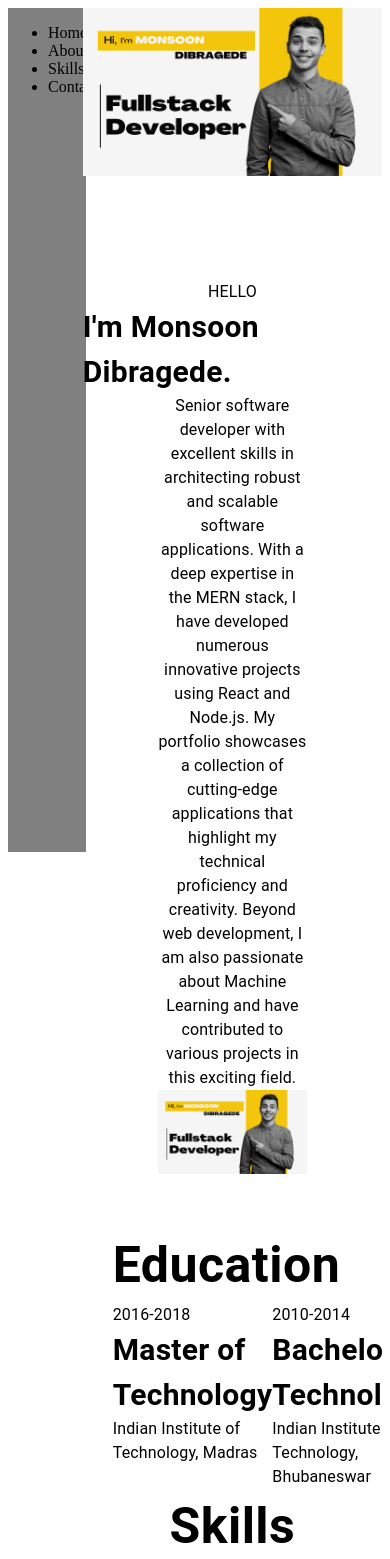
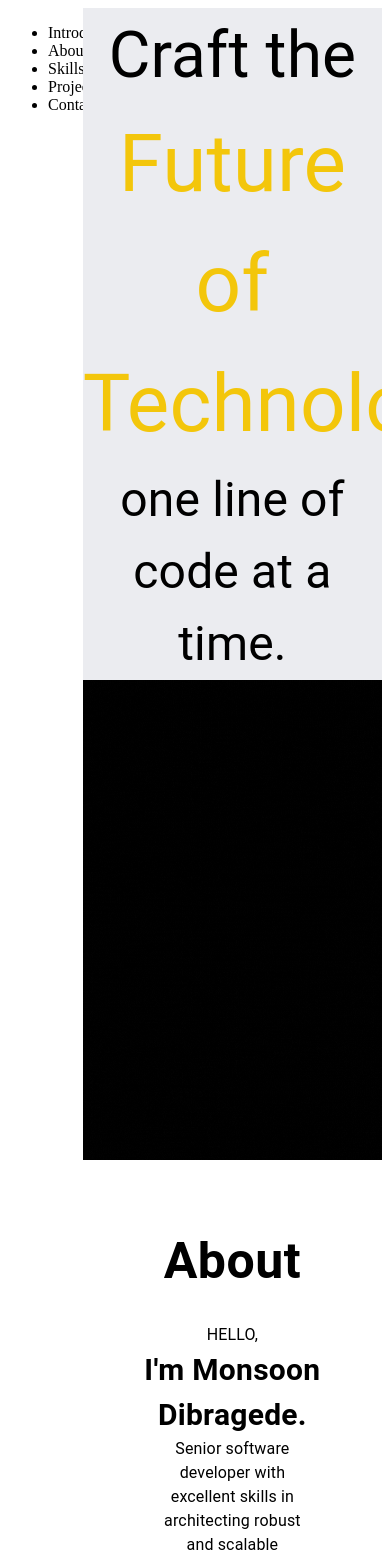
Before and after one commit to monsund/my-portfolio, a React (Create React App) app: page / in a window 390 px wide. Shown: the top 1559 px of the page. Built offline with nearby package versions, Linux system fonts and the light colour scheme.

Commit message:
worked on responsive ui. Added demo GIF to check feasibility

```diff
--- a/package.json
+++ b/package.json
@@ -5,6 +5,7 @@
   "dependencies": {
     "@emotion/react": "^11.11.4",
     "@emotion/styled": "^11.11.5",
+    "@mui/icons-material": "^5.15.19",
     "@mui/material": "^5.15.19",
     "@testing-library/jest-dom": "^5.17.0",
     "@testing-library/react": "^13.4.0",
--- a/src/components/Home.js
+++ b/src/components/Home.js
@@ -1,9 +1,12 @@
-import { Box, Grid, Typography } from '@mui/material';
+import { Box, Grid, IconButton, Typography } from '@mui/material';
 import { Link, Element } from 'react-scroll';
 import HeroImage from '../utils/Basics.png';
+import PortFolioHero from '../utils/PortfolioHero.gif';
 import DemoGIF from '../utils/demoGIF.gif';
 import { SkillCard } from '../common/SkillCard';
 import { ProjectCard } from '../common/ProjectCard';
+import LinkedInIcon from '@mui/icons-material/LinkedIn';
+import EmailIcon from '@mui/icons-material/Email';
 
 const skills = [
     'Web Development',
@@ -38,17 +41,20 @@ export const Home = () => {
     return (
         <Box display='flex' flexDirection='row'>
             {/* <Box width='40%' position='fixed' height='100%'> */}
-            <Box width='20%' position='fixed' backgroundColor='grey' height='100%'>
+            <Box width='20%' position='fixed' backgroundColor='white' height='100%'>
                 <nav>
                     <ul>
                         <li>
-                            <Link to="home" smooth={true} duration={500}>Home</Link>
+                            <Link to="intro" smooth={true} duration={500}>Introduction</Link>
                         </li>
                         <li>
                             <Link to="about" smooth={true} duration={500}>About</Link>
                         </li>
                         <li>
                             <Link to="skills" smooth={true} duration={500}>Skills</Link>
+                        </li>
+                        <li>
+                            <Link to="projects" smooth={true} duration={500}>Projects</Link>
                         </li>
                         <li>
                             <Link to="contact" smooth={true} duration={500}>Contact</Link>
@@ -63,51 +69,97 @@ export const Home = () => {
              */}
 
             <Box width='100%' ml='20%' position='relative' overflow='auto'>
-                <Element name="home">
-                    {/* <section style={{ height: '100vh', backgroundColor: 'lightblue' }}> */}
-                    {/* <h1>Section 1</h1> */}
-                    <img src={HeroImage} style={{ maxWidth: '100%', height: 'auto' }} />
-                    {/* </section> */}
+                <Element name="intro">
+                    <Grid container display='flex' justifyContent='space-between' alignItems='center' backgroundColor='#EBECF0'>
+                        <Grid item xs={12} sm={12} md={6} justifyContent='center'>
+                            <Typography align='center' >
+                                <Box component="span" sx={{ fontSize: '4rem', color: 'black' }}>Craft the </Box>
+                                {/* {' the '} */}
+                                <Box component="span" sx={{ fontSize: '5rem', color: '#F3C60B' }}>Future of Technology</Box>
+                                <Box component="span" sx={{ fontSize: '3rem', color: 'black' }}>, one line of code at a time.</Box>
+                            </Typography>
+                        </Grid>
+                        <Grid item xs={12} sm={12} md={6} display='flex' justifyContent='center'>
+                            <img src={PortFolioHero} style={{ maxWidth: '100%', height: '30rem' }} />
+                        </Grid>
+                    </Grid>
                 </Element>
+
+                {/* -------About section -------*/}
                 <Element name="about">
-                    <Box>
-                        <Box height='100%' mt='100px' display='flex' flexDirection='column' alignItems='center'>
-                            <Typography >HELLO</Typography>
-                            <Typography sx={{ fontWeight: 'bold', fontSize: '30px' }} >I'm Monsoon Dibragede.</Typography>
-                            <Box width='50%'>
+                    <Box marginTop={8}>
+                        <Grid xs={12} sm={12} md={12}>
+                            <Typography align='center' sx={{ fontWeight: 'bold', fontSize: '50px' }}>About</Typography>
+                        </Grid>
+                        <Box marginTop={3} height='100%' display='flex' flexDirection='column' alignItems='center'>
+                            <Grid xs={12} sm={12} md={12}>
+                                <Typography align='center'>HELLO,</Typography>
+                            </Grid>
+                            <Grid xs={12} sm={12} md={12}>
+                                <Typography align='center' sx={{ fontWeight: 'bold', fontSize: '30px' }} >I'm Monsoon Dibragede.</Typography>
+                            </Grid>
+                            <Grid width='50%' xs={12} sm={12} md={12}>
                                 <Typography align='center'>Senior software developer with excellent skills in architecting robust and scalable software applications.
                                     With a deep expertise in the MERN stack, I have developed numerous innovative projects using React and Node.js.
                                     My portfolio showcases a collection of cutting-edge applications that highlight my technical proficiency and creativity.
                                     Beyond web development, I am also passionate about Machine Learning and have contributed to various projects in this exciting field.
                                 </Typography>
                                 <img src={HeroImage} style={{ maxWidth: '100%', height: 'auto' }} />
+                            </Grid>
                         </Box>
-                        </Box>
-                        <Box mt='50px'>
-                            <Box ml='10%' mr='10%'>
-                                <Typography sx={{ fontWeight: 'bold', fontSize: '50px' }}>Education</Typography>
-                                <Box display='flex' flexDirection='row' justifyContent='space-between'>
-                                    <Box display='flex' flexDirection='column'>
-                                        <Typography>2016-2018</Typography>
-                                        <Typography sx={{ fontWeight: 'bold', fontSize: '30px' }}>Master of Technology</Typography>
-                                        <Typography>Indian Institute of Technology, Madras</Typography>
-                                    </Box>
-                                    <Box display='flex' flexDirection='column'>
-                                        <Typography>2010-2014</Typography>
-                                        <Typography sx={{ fontWeight: 'bold', fontSize: '30px' }}>Bachelor of Technology</Typography>
-                                        <Typography>Indian Institute of Technology, Bhubaneswar</Typography>
-                                    </Box>
-                                </Box>
-                            </Box>
+                        <Box mt='1rem'>
+                            <Grid ml='10%' mr='10%' display='flex' flexDirection='column' gap={3}>
+                                <Grid xs={12} sm={12} md={12}>
+                                    <Typography sx={{ fontWeight: 'bold', fontSize: '1.5rem' }}>Education</Typography>
+                                </Grid>
+                                <Grid display='flex' flexDirection='row' justifyContent='space-between' gap={2}>
+                                    <Grid
+                                        xs={12} sm={12} md={12}
+                                        display='flex'
+                                        flexDirection='column'
+                                        justifyContent='center'
+                                        alignItems='center'
+                                        sx={{
+                                            height: '20vh',
+                                            background: 'linear-gradient(to bottom right, #F5F5F5, grey)',
+                                            borderRadius: '5px',
+                                            width: '80%'
+                                        }}
+                                    >
+                                        <Typography align='center'>2016-2018</Typography>
+                                        <Typography align='center' sx={{ fontWeight: 'bold' }}>Master of Technology</Typography>
+                                        <Typography align='center'>Indian Institute of Technology, Madras</Typography>
+                                    </Grid>
+                                    <Grid
+                                        xs={12} sm={12} md={12}
+                                        display='flex'
+                                        flexDirection='column'
+                                        justifyContent='center'
+                                        alignItems='center'
+                                        sx={{
+                                            height: '20vh',
+                                            background: 'linear-gradient(to bottom right, #F5F5F5, grey)',
+                                            borderRadius: '5px',
+                                            width: '80%'
+                                        }}
+                                    >
+                                        <Typography align='center'>2010-2014</Typography>
+                                        <Typography align='center' sx={{ fontWeight: 'bold' }}>Bachelor of Technology</Typography>
+                                        <Typography align='center'>Indian Institute of Technology, Bhubaneswar</Typography>
+                                    </Grid>
+                                </Grid>
+                            </Grid>
                         </Box>
                     </Box>
                 </Element>
 
                 {/* ---------------Skills-------------- */}
                 <Element name="skills">
-                    <Box ml='10%' mr='10%'>
+                    <Grid ml='10%' mr='10%' marginTop={8} paddingBottom='1rem' backgroundColor='#EBECF0'>
+                        <Grid xs={12} sm={12} md={12} >
                             <Typography align='center' sx={{ fontWeight: 'bold', fontSize: '50px' }}>Skills</Typography>
-                        <Box display='flex' flexDirection='row' justifyContent='space-between'>
+                        </Grid>
+                        <Grid marginTop={3} display='flex' flexDirection='row' justifyContent='space-between'>
                             <Grid container spacing={4}>
                                 {skills.map((skill, index) => (
                                     <Grid item xs={12} sm={6} md={4} key={index}>
@@ -115,27 +167,45 @@ export const Home = () => {
                                     </Grid>
                                 ))}
                             </Grid>
-                        </Box>
-                    </Box>
+                        </Grid>
+                    </Grid>
                 </Element>
 
                 {/* Projects */}
-                <Element>
-                    <Box ml='10%' mr='10%'>
-                        <Typography align='center' sx={{ fontWeight: 'bold', fontSize: '50px' }}>Projects</Typography>
+                <Element name="projects">
+                    <Grid ml='10%' mr='10%' marginTop={8}>
+                        <Typography xs={12} sm={12} md={12} align='center' sx={{ fontWeight: 'bold', fontSize: '50px' }}>Projects</Typography>
                         {/* </Box> */}
                         {projects.map((obj, index) => (
                             <Grid key={index}>
                                 <ProjectCard projectNum={index} image={obj.img} description={obj.description} />
                             </Grid>
                         ))}
-                    </Box>
+                    </Grid>
                 </Element>
 
                 <Element name="contact">
-                    <Box>
-
-                    </Box>
+                    <Grid backgroundColor='#EBECF0'>
+                        <Grid xs={12} sm={12} md={12}>
+                            <Typography align='center' sx={{ fontWeight: 'bold', fontSize: '50px' }}>Contact</Typography>
+                        </Grid>
+                        <Grid display='flex' flexDirection='column' >
+                            <Grid xs={12} sm={12} md={12} display='flex' flexDirection='row' gap={2.5} justifyContent='center' alignItems='center'>
+                                <IconButton>
+                                    <EmailIcon fontSize='large' sx={{ color: '#F3C60B' }} />
+                                </IconButton>
+                                <Typography>monsoon.dibragede@gmail.com</Typography>
+                            </Grid>
+                            <Grid xs={12} sm={12} md={12} display='flex' flexDirection='row' gap={2.5} justifyContent='center' alignItems='center'>
+                                <IconButton href="https://www.linkedin.com/in/monsoon-dibragede-22077149/">
+                                    <LinkedInIcon fontSize='large' sx={{ color: 'blue' }} />
+                                </IconButton>
+                                <Typography>
+                                    Connect with me on <a href="https://www.linkedin.com/in/monsoon-dibragede-22077149/" target="_blank" rel="noopener noreferrer" style={{ color: '#0e76a8' }}>LinkedIn</a>
+                                </Typography>
+                            </Grid>
+                        </Grid>
+                    </Grid>
                 </Element>
             </Box>
             {/* Add more sections with Element components as needed */}
```
Also changed, not shown: src/utils/PortfolioHero.gif (added), 1 other file (tests, documents, lock files or other folders). Lines whose indentation alone changed are shown as unchanged.
